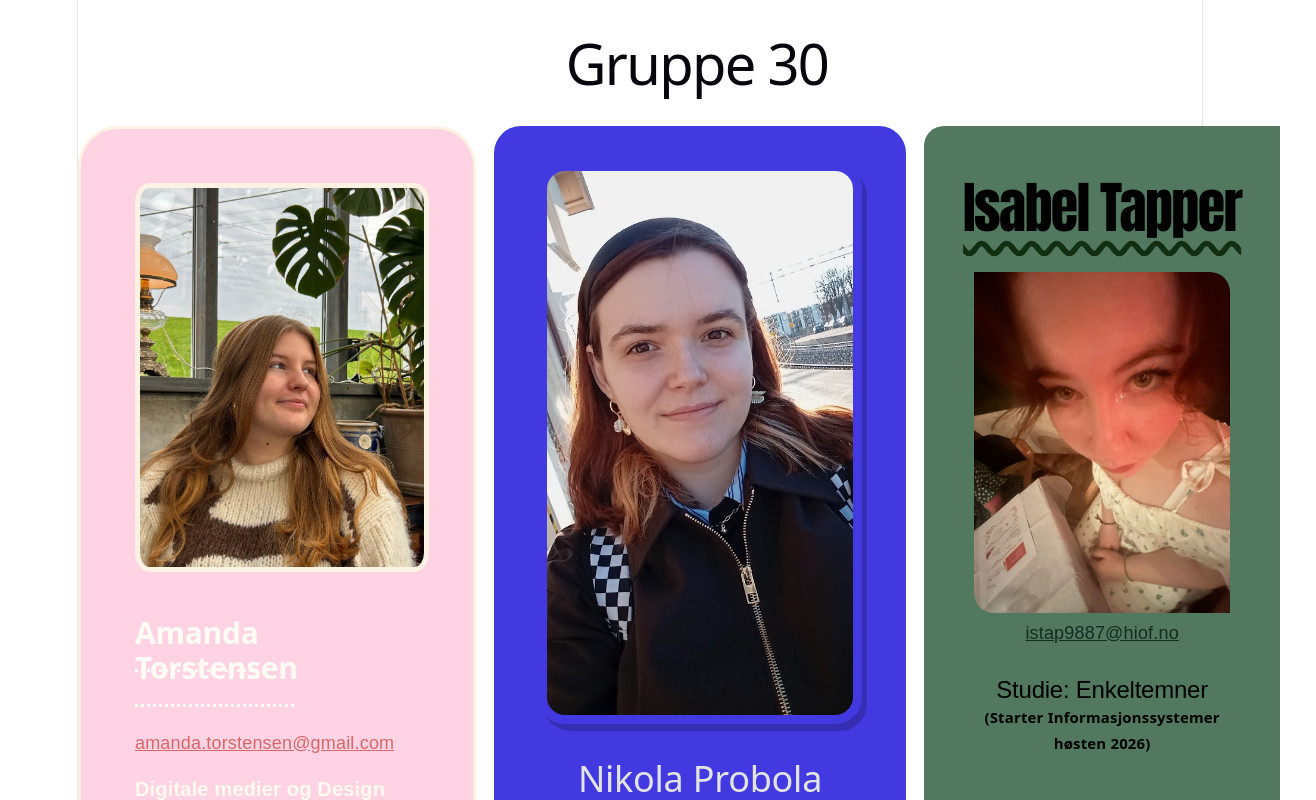
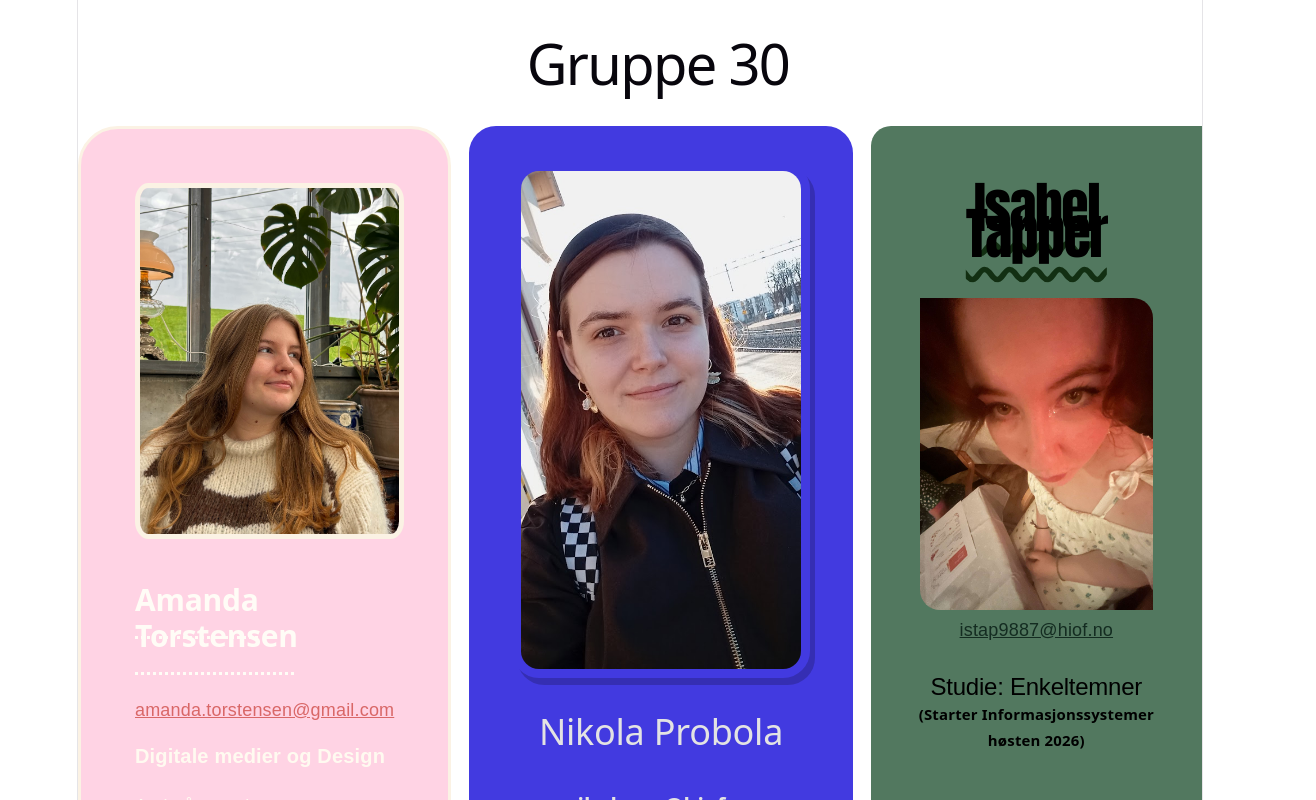
Before and after one commit to Nikola714/Arbeidskrav4_UIN26, a React app in the folder frontend/: page / in a window 1280 px wide. Shown: the top 800 px of the page, 1316 px wide, since content can reach past the window. Built offline with nearby package versions, Linux system fonts and the light colour scheme; no server answers; the HTML template or start-up script is replaced by a standard one.

Commit message:
fikset problemer med for små body

```diff
--- a/frontend/src/App.css
+++ b/frontend/src/App.css
@@ -1,14 +1,3 @@
-body{
-      max-width: 1400px;
-      position: relative;
-}
-
-main{
-  position: absolute;
-
-}
-
-
 #overskrift{
   width: 100%;
   padding: 1rem;
```
